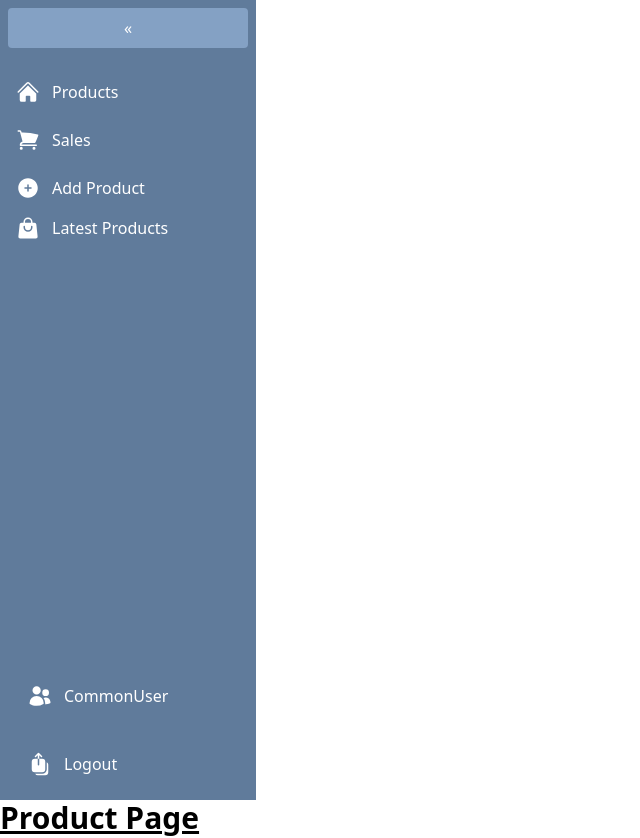
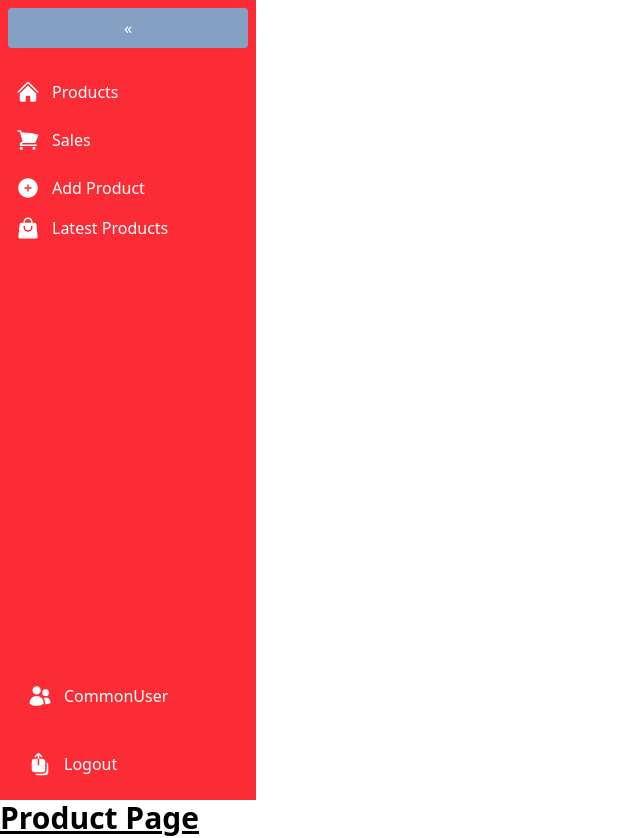
Before and after one commit to Adnansheikh08/Inventory, a React (Vite) app in the folder InventoryApp/: page / in a window 1280 px wide. Shown: the whole page, without its empty margins (0-640 px from the left). Built offline with nearby package versions, Linux system fonts and the light colour scheme.

Commit message:
Color pallete changed

```diff
--- a/InventoryApp/Component/Sidebar.jsx
+++ b/InventoryApp/Component/Sidebar.jsx
@@ -9,7 +9,7 @@ const Sidebar = () => {
 
   return (
     <div
-      className={`flex flex-col h-screen bg-[#607B9B] text-white transition-all duration-300 ${
+      className={`flex flex-col h-screen bg-red-500 text-white transition-all duration-300 ${
         isOpen ? "w-64" : "w-16"
       }`}
     >
```
